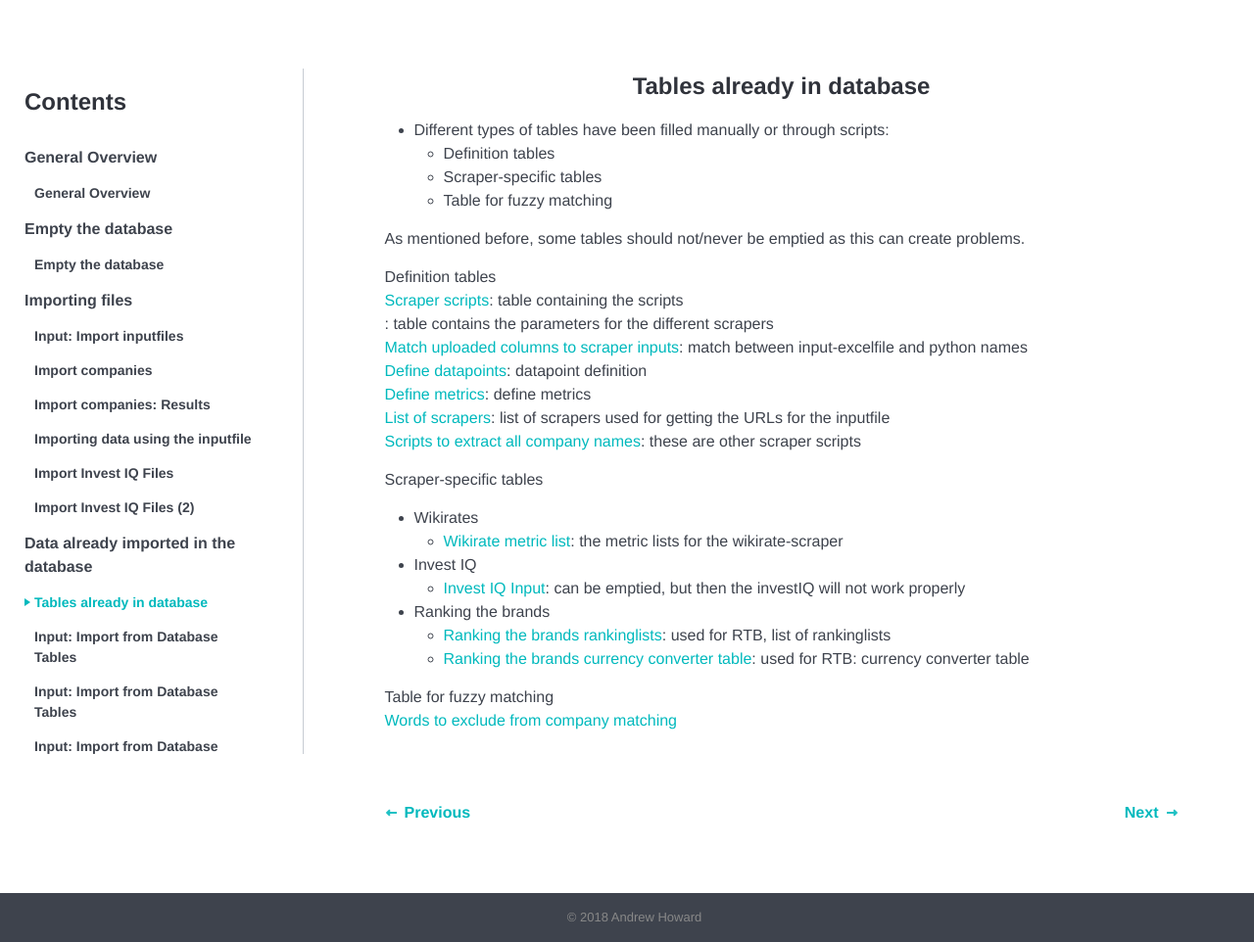
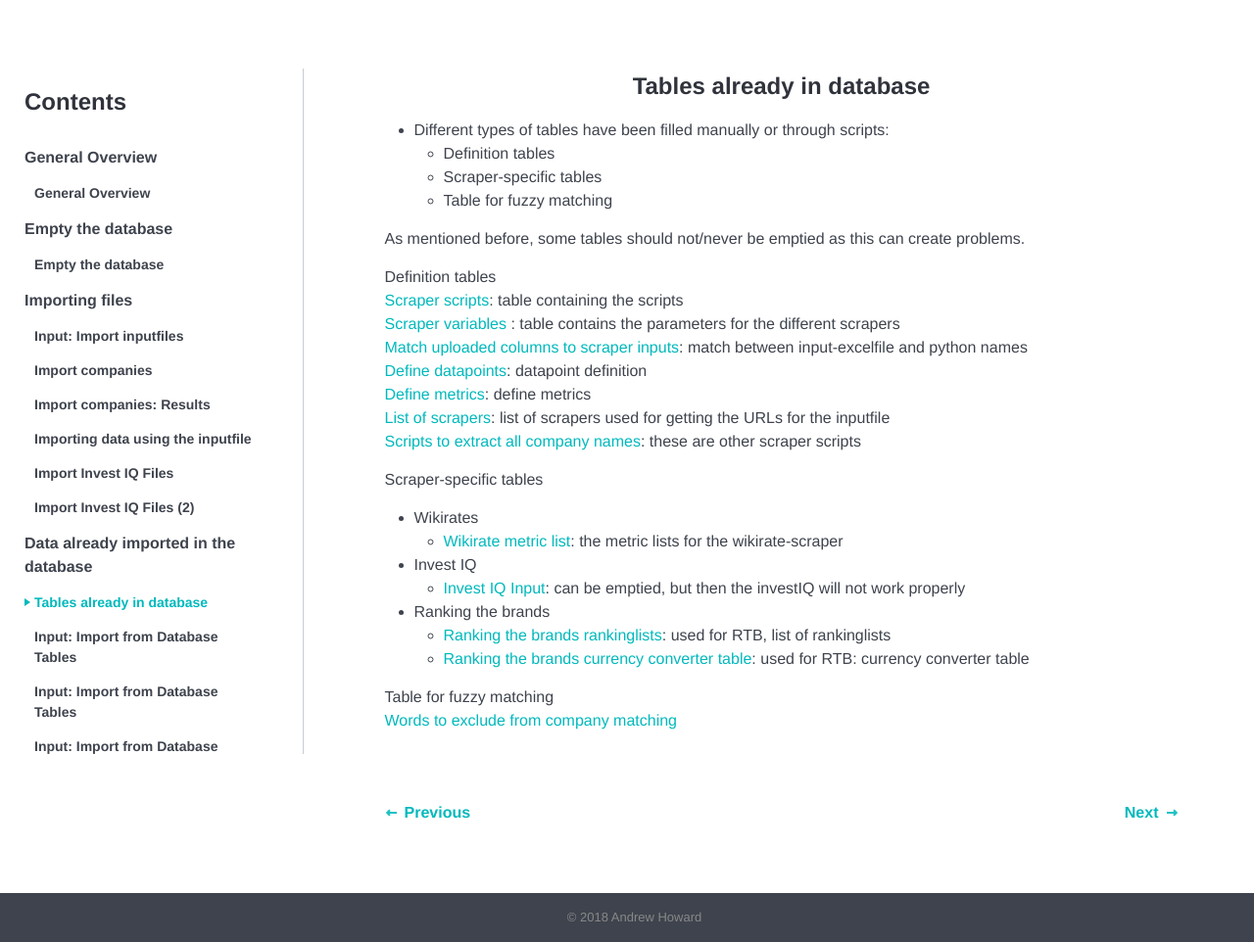
Before and after one commit to tkumpanenko/slides, a Jekyll site: the page built from _tutorials/013.html, in a window 1280 px wide. Shown: the whole page at 98% size. Built offline with Jekyll 4.4.1, drawn with Linux system fonts in a browser that asks for light colours.

Commit message:
Update from Forestry.io - 013.html

```diff
--- a/_tutorials/013.html
+++ b/_tutorials/013.html
@@ -20,7 +20,7 @@ date: 2018-01-18 19:31:06 +0000
 </p>
 <p>Definition tables <br>
 	<a href="http://scrapecalctool.scibizinformatics.com/admin/base/admin_scripts/">Scraper scripts</a>: table containing the scripts <br>
-	<a href="Scraper variables"></a> : table contains the parameters for the different scrapers<br>
+	<a href="http://scrapecalctool.scibizinformatics.com/admin/base/input_scrapers_output/">Scraper variables</a> : table contains the parameters for the different scrapers<br>
 	<a href="http://scrapecalctool.scibizinformatics.com/admin/base/input_all_scrapers/">Match uploaded columns to scraper inputs</a>: match between input-excelfile and python names<br>
 	<a href="http://scrapecalctool.scibizinformatics.com/admin/base/input_all_datapoints/">Define datapoints</a>: datapoint definition<br>
 	<a href="http://scrapecalctool.scibizinformatics.com/admin/base/input_all_metrics/">Define metrics</a>: define metrics <br>
```
